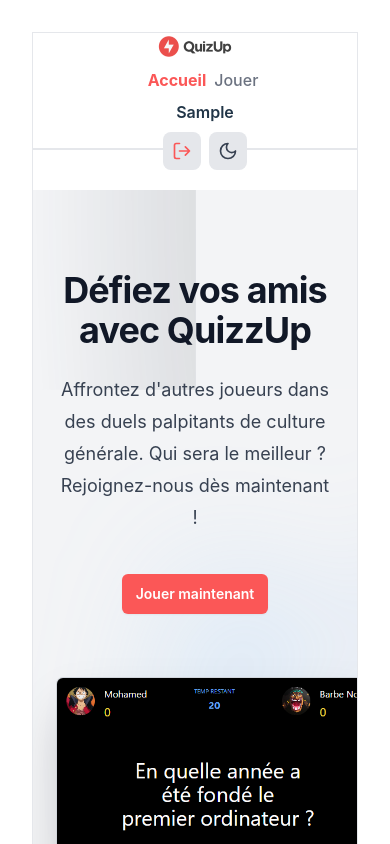
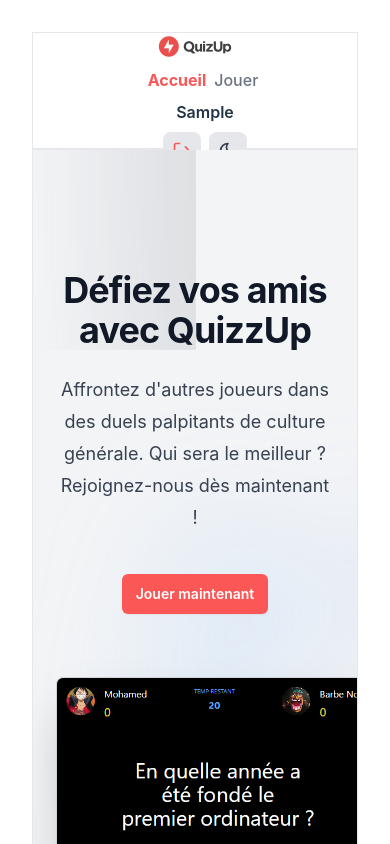
Before and after one commit to mohamed-chettah/QuizzReact, a React (Vite) app in the folder quizz-react/: page / in a window 390 px wide. Shown: the top 844 px of the page. Built offline with nearby package versions, Linux system fonts and the light colour scheme; no server answers; sample sign-in values are in the browser's storage.

Commit message:
fix : responsive mobile

```diff
--- a/quizz-react/src/components/Game.tsx
+++ b/quizz-react/src/components/Game.tsx
@@ -293,7 +293,7 @@
     });
 
     return (
-        <section className="flex items-center flex-col gap-24 p-4 bg-black py-10 max-w-xl">
+        <section className="flex items-center flex-col gap-24 p-4 bg-black py-10 max-w-xl sm:pt-0 pt-10">
 
             {/* Affichage des joueurs avant de commencer */}
             {displayPlayers ? (
@@ -304,7 +304,7 @@
                 <div>
 
                     {/* Affichage des joueurs et du timer */}
-                    <div className="flex justify-center gap-20">
+                    <div className="flex justify-center sm:gap-20 gap-5">
                         <PlayerCircle
                             player={{
                                 name: player1.username,
--- a/quizz-react/src/components/Home.tsx
+++ b/quizz-react/src/components/Home.tsx
@@ -5,7 +5,7 @@
     const auth = useAuth()
 
     return (
-        <div className="sm:mt-0 mt-10 relative isolate overflow-hidden bg-gray-100 dark:bg-gray-900">
+        <div className="sm:pt-0 pt-10 relative isolate overflow-hidden bg-gray-100 dark:bg-gray-900">
             <svg
                 className="absolute inset-0 -z-10 h-full w-full stroke-white/10 dark:stroke-white/20 [mask-image:radial-gradient(100%_100%_at_top_right,white,transparent)]"
                 aria-hidden="true"
```
